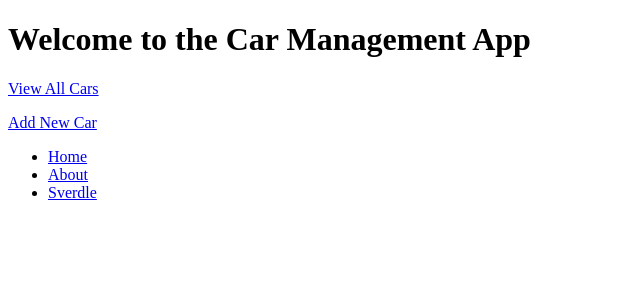
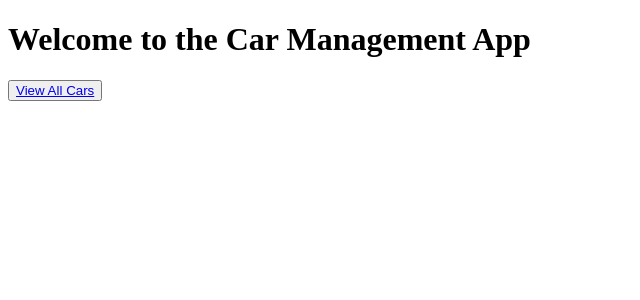
Before and after one commit to RaduCruceat/SvelteCarCRUD, a SvelteKit app: page / in a window 1280 px wide. Shown: the top 300 px of the page, without its empty margins (0-640 px from the left). Built offline with nearby package versions, Linux system fonts and the light colour scheme.

Commit message:
added delete notification pop up

```diff
--- a/src/routes/+page.svelte
+++ b/src/routes/+page.svelte
@@ -4,21 +4,4 @@
 </script>
 
 <h1>Welcome to the Car Management App</h1>
-<p><a href="/cars">View All Cars</a></p>
-<p><a href="/addCar">Add New Car</a></p>
-
-<nav>
-
-    <ul>
-        <li aria-current={$page.url.pathname === '/' ? 'page' : undefined}>
-            <a href="/">Home</a>
-        </li>
-        <li aria-current={$page.url.pathname === '/cars' ? 'page' : undefined}>
-            <a href="/cars">About</a>
-        </li>
-        <li aria-current={$page.url.pathname.startsWith('/addCar') ? 'page' : undefined}>
-            <a href="/addCar">Sverdle</a>
-        </li>
-    </ul>
-
-</nav>
+<button><a href="/cars">View All Cars</a></button>
```
Also changed, not shown: src/routes/cars/+page.svelte (+5 -5 lines).
